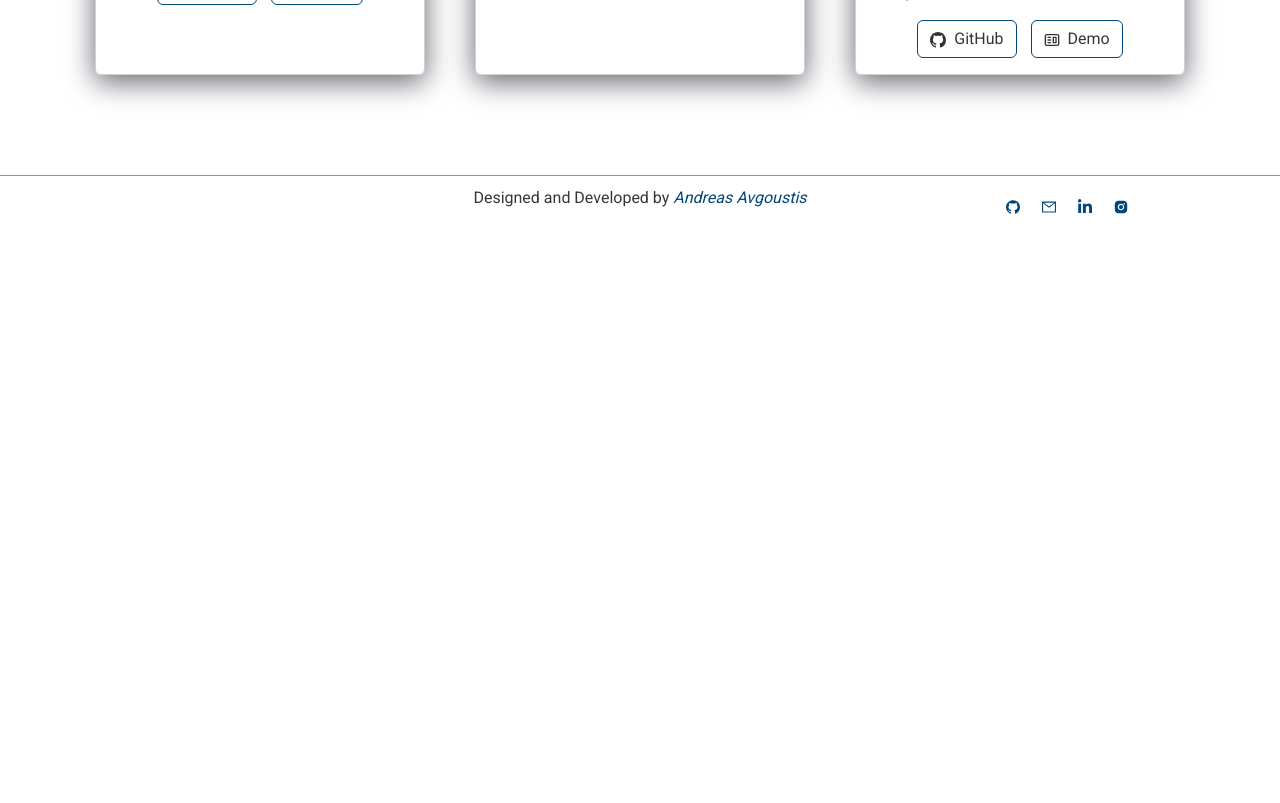
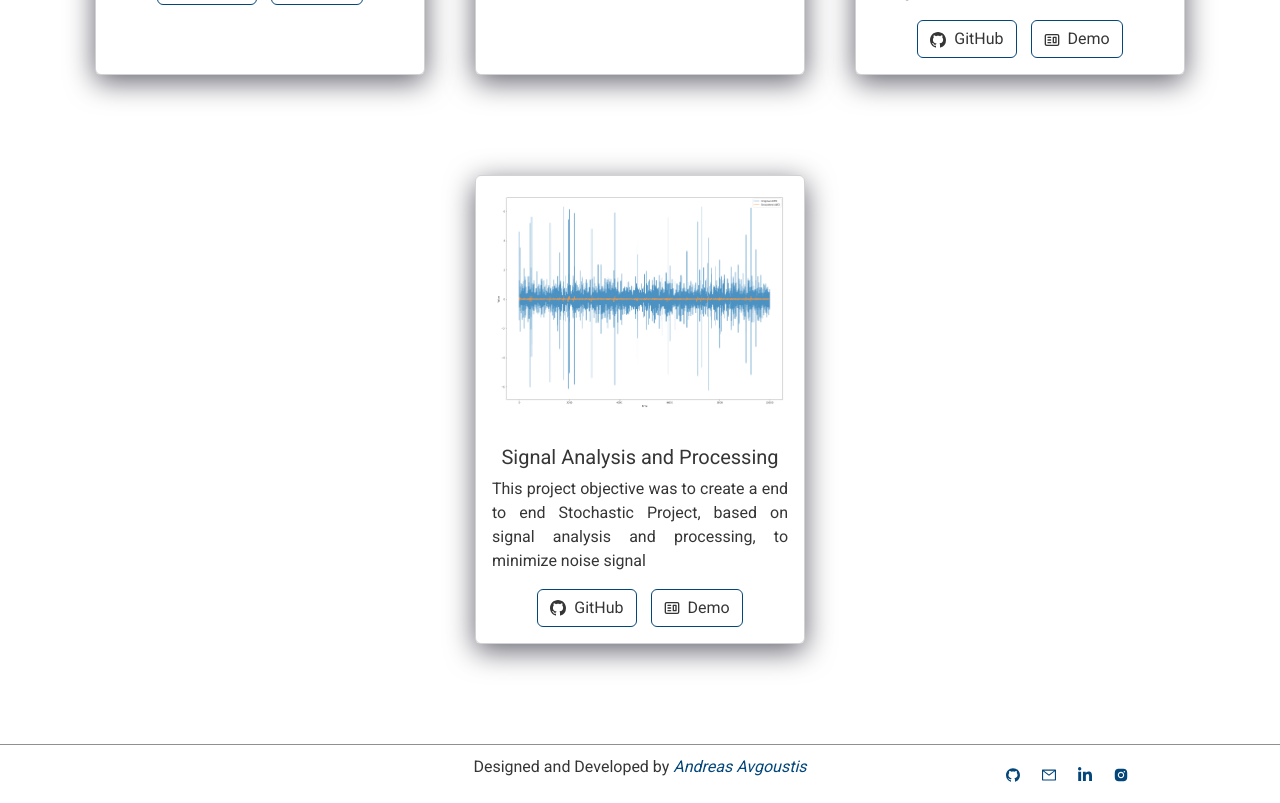
Before and after one commit to AndreasAvgou/andreasavgou.github.io, a React (Create React App) app: page /project in a window 1280 px wide. Shown: the part 1320-2123 px from the top of the page. Before the commit the page ends 1554 px from the top, so only its background shows below. Built offline with nearby package versions, Linux system fonts and the light colour scheme.

Commit message:
Initial commit

```diff
--- a/src/components/Projects/Projects.js
+++ b/src/components/Projects/Projects.js
@@ -9,6 +9,7 @@ import Covid19 from "../../Assets/Projects/Covid-19.png";
 import Performance from "../../Assets/Projects/Performance.png";
 import SalesAnalysis from "../../Assets/Projects/SalesAnalysis.jpg";
 import Melanoma from "../../Assets/Projects/Melanoma.png";
+import Signal from "../../Assets/Projects/Signal Analysis and Processing.png";
 
 
 
@@ -79,6 +80,15 @@ function Projects() {
               demoLink="https://github.com/AndreasAvgou/Dermoscopic-Melanoma-Image-Classification"
             />
           </Col>
+          <Col md={2} lg={4} className="project-card">
+            <ProjectCard
+              imgPath={Signal}
+              title="Signal Analysis and Processing"
+              description="This project objective was to create a end to end Stochastic Project, based on signal analysis and processing, to minimize noise signal"
+              ghLink="https://github.com/AndreasAvgou/Stochastic-Analysis-Process/tree/main/Full%20Project"
+              demoLink="https://github.com/AndreasAvgou/Stochastic-Analysis-Process/blob/main/Full%20Project/FullProject.ipynb"
+            />
+          </Col>
 
         </Row>
       </Container>
```
Also changed, not shown: src/Assets/Projects/Signal Analysis and Processing.png (added).
